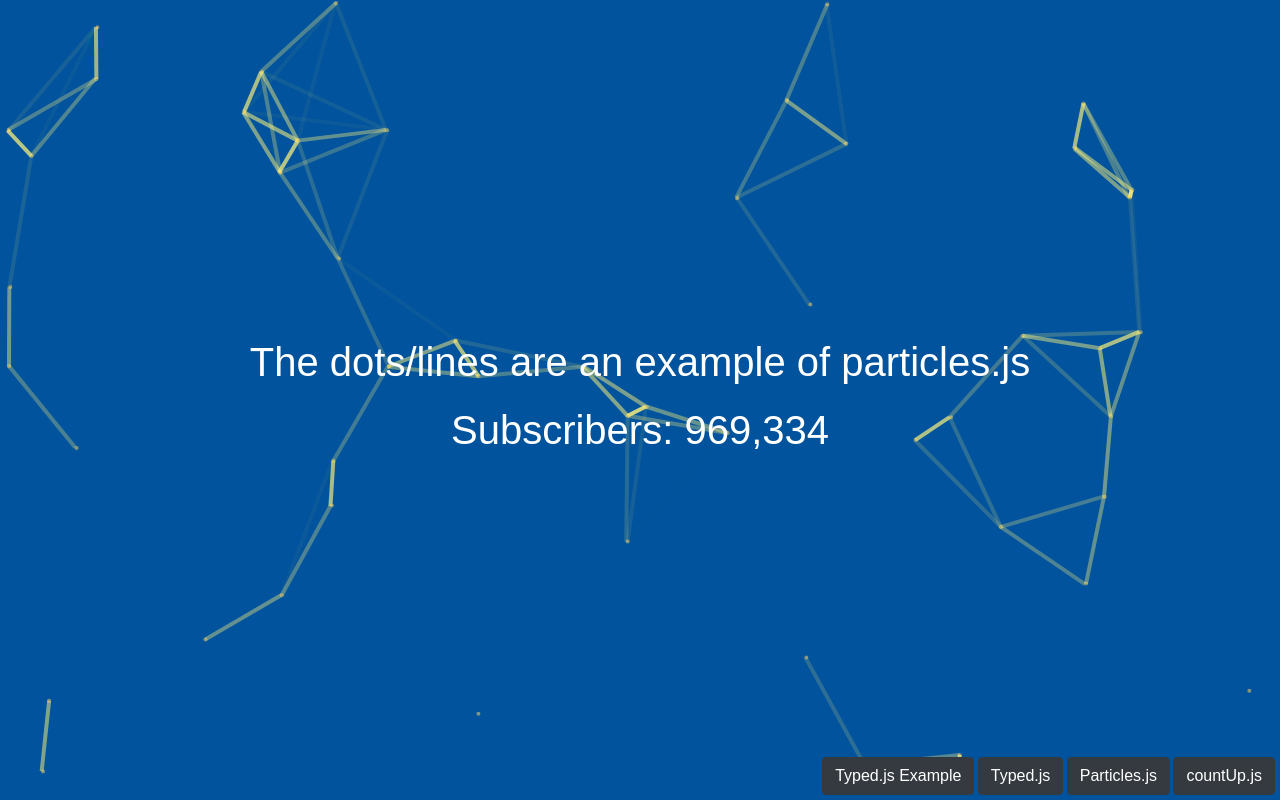
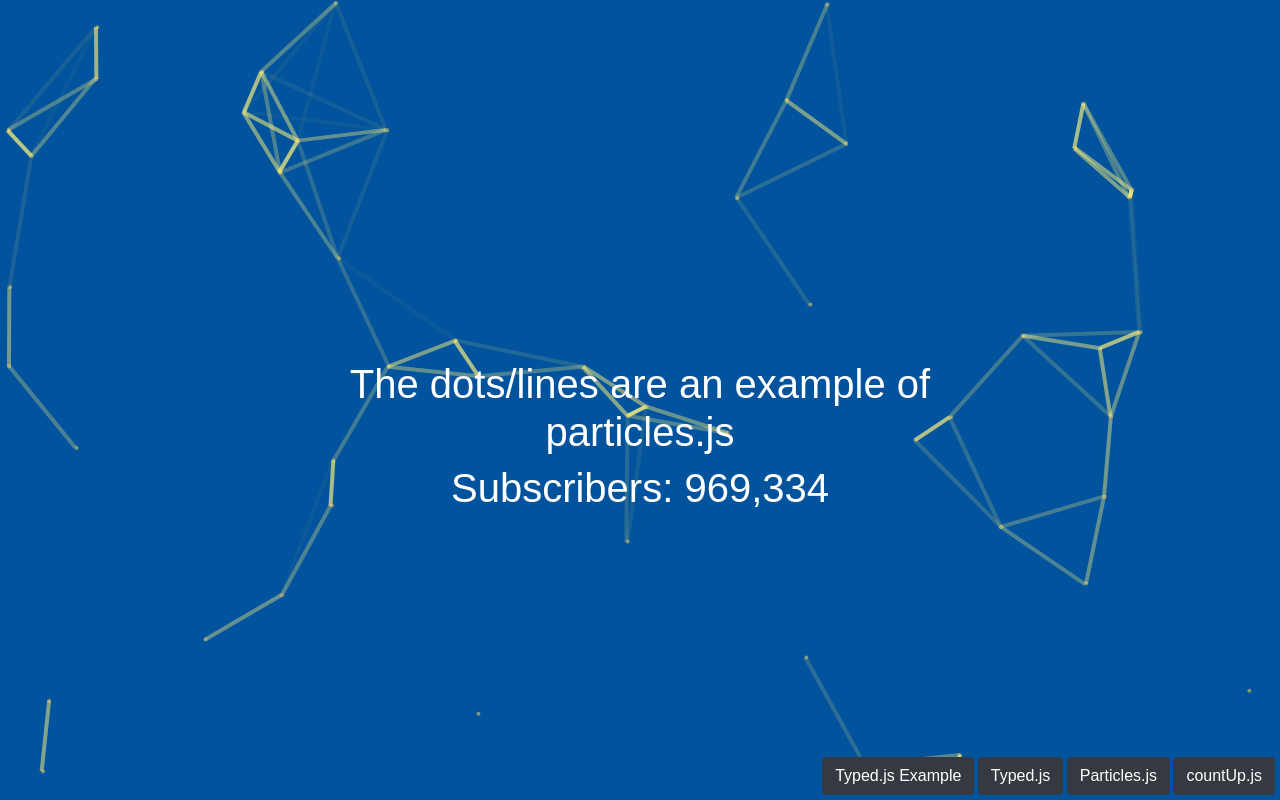
Before and after one commit to mm909/lib-examples, a plain HTML site: page index.html in a window 1280 px wide. Drawn offline with nearby package versions, Linux system fonts and the light colour scheme.

Commit message:
Fixed interaction

```diff
--- a/particles.json
+++ b/particles.json
@@ -38,7 +38,7 @@
     "events": {
       "onhover": {
         "enable": true,
-        "mode": "grab"
+        "mode": "repulse"
       },
       "onclick": {
         "enable": true,
--- a/style.css
+++ b/style.css
@@ -24,14 +24,15 @@ canvas {
 /* ---- type.js ---- */
 .typeAnimationWrapper {
   position: absolute;
-  display: flex;
-  flex-direction: column;
-  justify-content: center;
-  align-items: center;
+  top: 45%;
+  left: 50%;
+  transform: translateY(-50%);
+  transform: translateX(-50%);
+  color: #ffffff
+}
+
+.wrapper {
   text-align: center;
-  min-height: 100vh;
-  width: 100%;
-  color: #ffffff
 }
 
 .typed-cursor {
```
